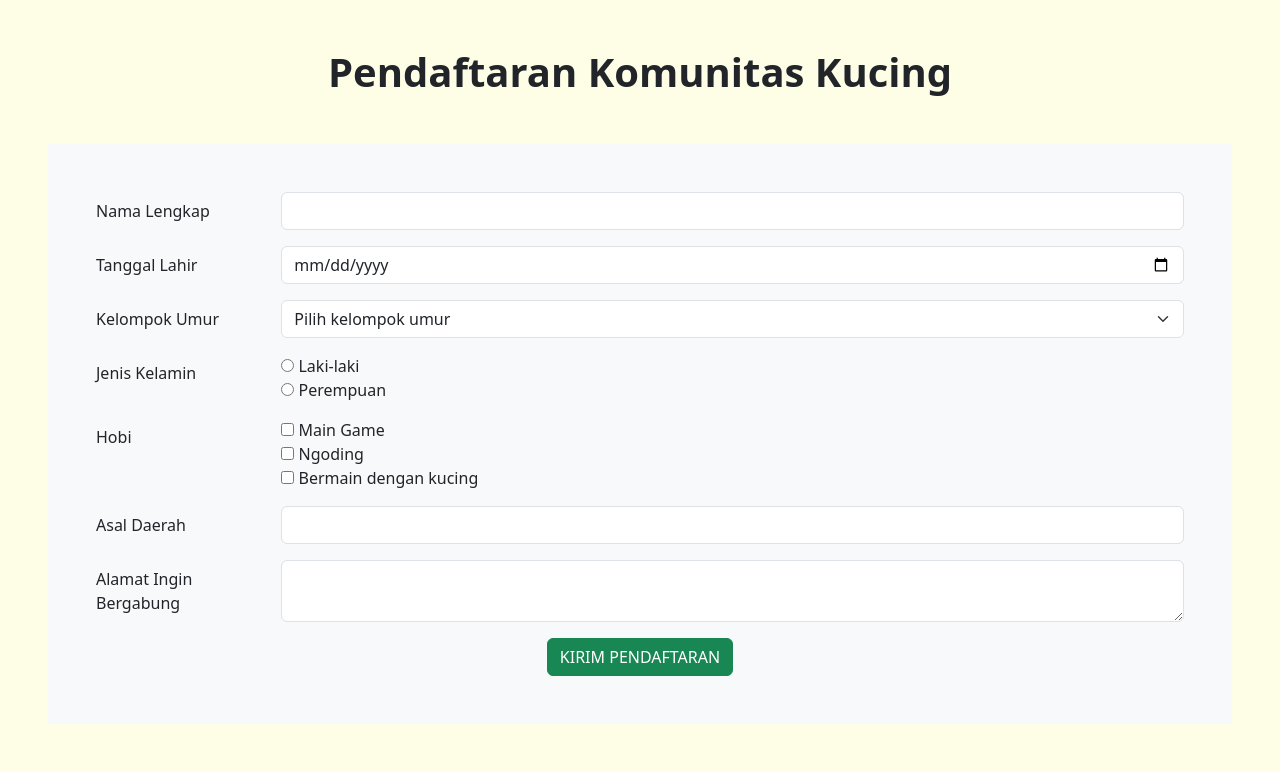
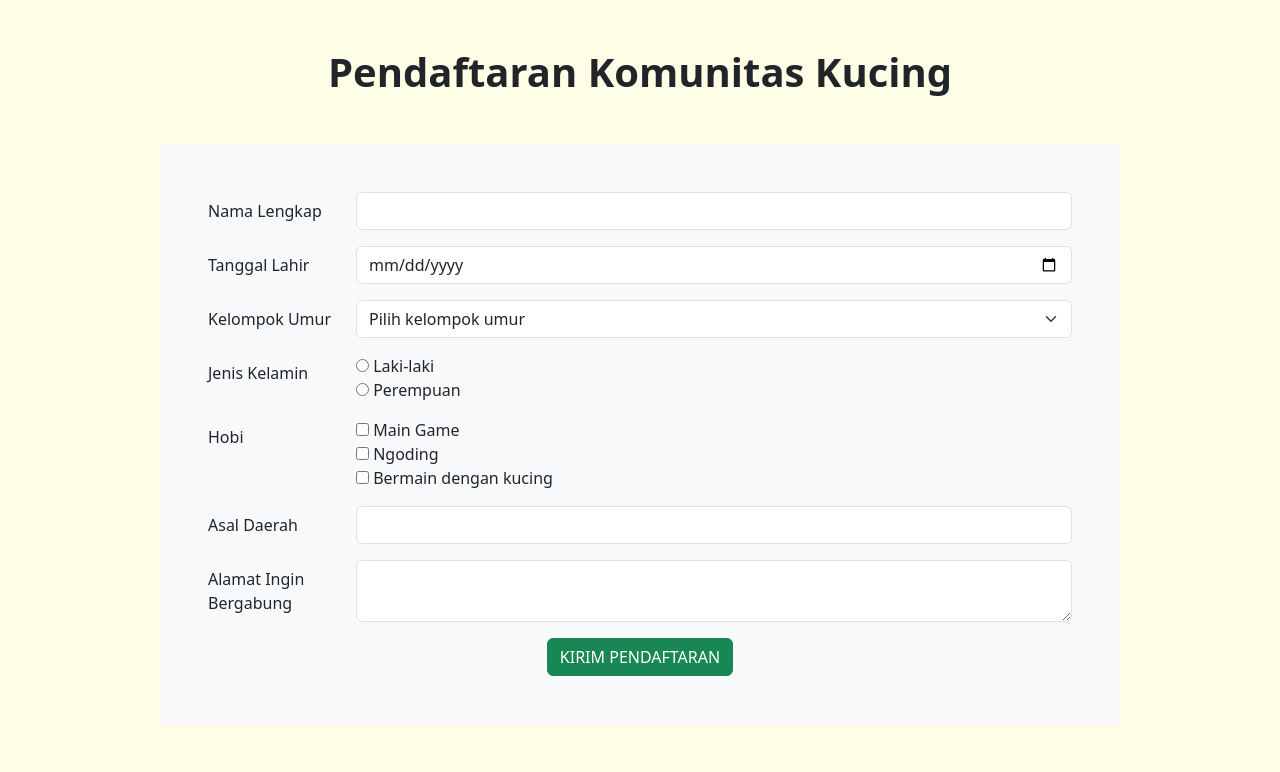
Before and after one commit to akmsy/KomunitasKucing, a PHP site: page /login.php in a window 1280 px wide. Shown: the part 56-828 px from the top of the page. Run offline with PHP 8.4, Linux system fonts and the light colour scheme.

Commit message:
optimize form login

```diff
--- a/login.php
+++ b/login.php
@@ -20,7 +20,7 @@
         <h1 class="text-center fw-bold">Pendaftaran Komunitas Kucing</h1>
     </div>
 
-    <form action="proses_login.php" method="POST" class="bg-light m-5 p-5">
+    <form action="proses_login.php" method="POST" class="bg-light m-5 p-5 w-75 mx-auto">
         <div class="row mb-3">
             <label for="nama" class="col-sm-2 col-form-label">Nama Lengkap</label>
             <div class="col-sm-10">
```
